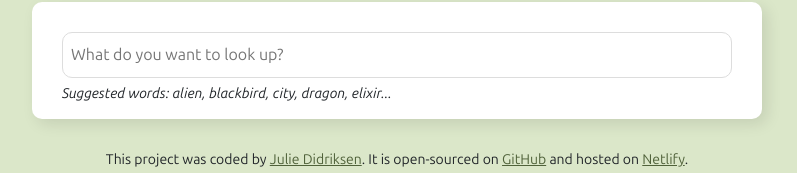
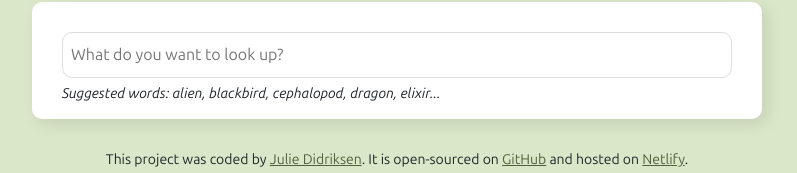
Before and after one commit to jkdcode/react-dictionary, a React (Create React App) app: page / in a window 1280 px wide. Shown: the part 146-319 px from the top of the page, without its empty margins (243-1040 px from the left). Built offline with nearby package versions, Linux system fonts and the light colour scheme; no server answers.

Commit message:
updated suggested words

```diff
--- a/src/Dictionary.js
+++ b/src/Dictionary.js
@@ -46,7 +46,7 @@ export default function Dictionary(props) {
             />
           </form>
           <div className="hint">
-            Suggested words: alien, blackbird, city, dragon, elixir...
+            Suggested words: alien, blackbird, cephalopod, dragon, elixir...
           </div>
         </section>
         <Results results={results} searched={searched} />
```
